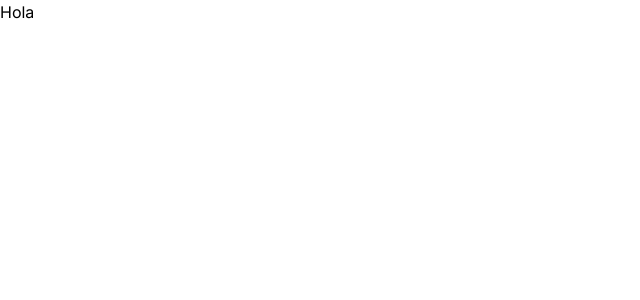
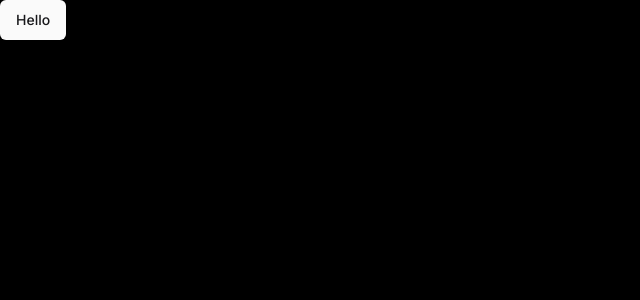
Before and after one commit to facundofernanddez/netflix-clone, a Next.js app: page / in a window 1280 px wide. Shown: the top 300 px of the page, without its empty margins (0-640 px from the left). Built offline with nearby package versions, Linux system fonts and the light colour scheme.

Commit message:
test and add metadata

```diff
--- a/src/app/globals.css
+++ b/src/app/globals.css
@@ -4,25 +4,25 @@
 
 @layer base {
   :root {
-    --background: 0 0% 100%;
-    --foreground: 240 10% 3.9%;
-    --card: 0 0% 100%;
-    --card-foreground: 240 10% 3.9%;
-    --popover: 0 0% 100%;
-    --popover-foreground: 240 10% 3.9%;
-    --primary: 240 5.9% 10%;
-    --primary-foreground: 0 0% 98%;
-    --secondary: 240 4.8% 95.9%;
-    --secondary-foreground: 240 5.9% 10%;
-    --muted: 240 4.8% 95.9%;
-    --muted-foreground: 240 3.8% 46.1%;
-    --accent: 240 4.8% 95.9%;
-    --accent-foreground: 240 5.9% 10%;
-    --destructive: 0 84.2% 60.2%;
+    --background: 240 10% 3.9%;
+    --foreground: 0 0% 98%;
+    --card: 240 10% 3.9%;
+    --card-foreground: 0 0% 98%;
+    --popover: 240 10% 3.9%;
+    --popover-foreground: 0 0% 98%;
+    --primary: 0 0% 98%;
+    --primary-foreground: 240 5.9% 10%;
+    --secondary: 240 3.7% 15.9%;
+    --secondary-foreground: 0 0% 98%;
+    --muted: 240 3.7% 15.9%;
+    --muted-foreground: 240 5% 64.9%;
+    --accent: 240 3.7% 15.9%;
+    --accent-foreground: 0 0% 98%;
+    --destructive: 0 62.8% 30.6%;
     --destructive-foreground: 0 0% 98%;
-    --border: 240 5.9% 90%;
-    --input: 240 5.9% 90%;
-    --ring: 240 5.9% 10%;
+    --border: 240 3.7% 15.9%;
+    --input: 240 3.7% 15.9%;
+    --ring: 240 4.9% 83.9%;
     --radius: 0.5rem;
   }
 
@@ -48,3 +48,12 @@
     --ring: 240 4.9% 83.9%;
   }
 }
+
+@layer base {
+  * {
+    @apply border-border;
+  }
+  body {
+    @apply bg-black text-foreground;
+  }
+}
--- a/src/app/layout.tsx
+++ b/src/app/layout.tsx
@@ -6,7 +6,7 @@ const inter = Inter({ subsets: ["latin"] });
 
 export const metadata: Metadata = {
   title: "Netflix Clone",
-  description: "",
+  description: "Created by Facundo Fernandez",
 };
 
 export default function RootLayout({
--- a/src/app/page.tsx
+++ b/src/app/page.tsx
@@ -1,5 +1,10 @@
+import { Button } from "@/components/ui/button";
 import Image from "next/image";
 
 export default function Home() {
-  return <h1>Hola</h1>;
+  return (
+    <div>
+      <Button>Hello</Button>
+    </div>
+  );
 }
```
